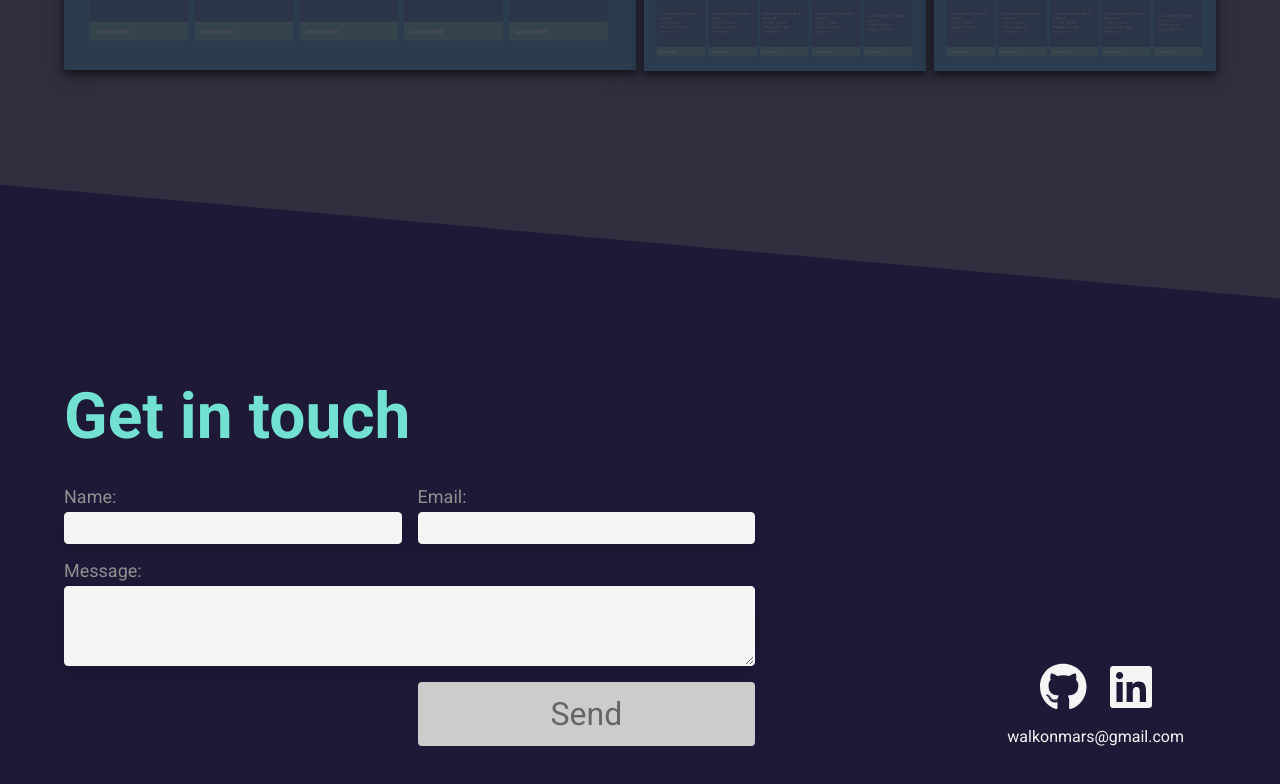
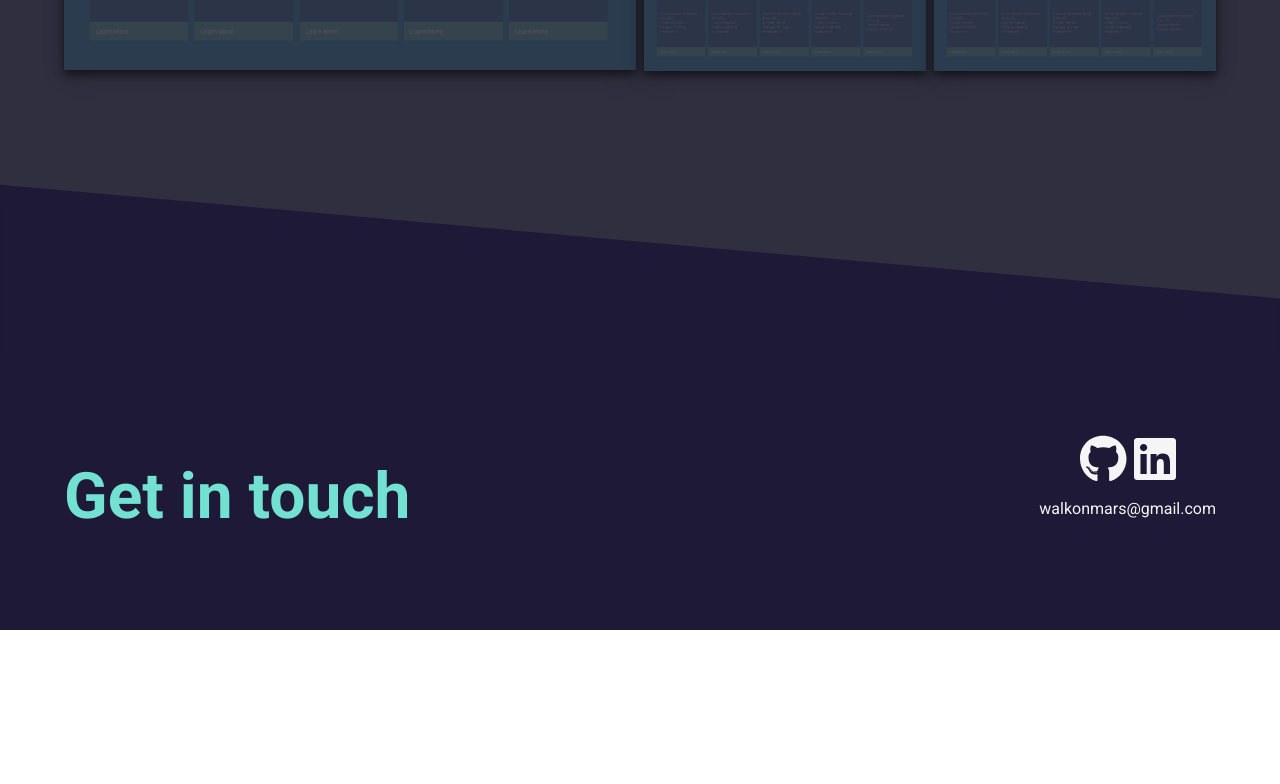
Before and after one commit to walkonmars36/portfolio-react-july-22, a React (Create React App) app: page / in a window 1280 px wide. Shown: the part 2202-2986 px from the top of the page. After the commit the page ends 2832 px from the top, so only its background shows below. Built offline with nearby package versions, Linux system fonts and the light colour scheme.

Commit message:
form removed

```diff
--- a/src/assets/sass/_mixins.scss
+++ b/src/assets/sass/_mixins.scss
@@ -2,6 +2,12 @@
 
 @mixin container {
   padding: 0 5%;
+}
+
+@mixin mq480($width: 30rem) {
+  @media (min-width: $width) {
+    @content;
+  }
 }
 
 @mixin mq($width: 48rem) {
--- a/src/components/Footer/Footer.jsx
+++ b/src/components/Footer/Footer.jsx
@@ -7,9 +7,7 @@ import {faGithub, faLinkedin} from "@fortawesome/free-brands-svg-icons";
 const Footer = () => {
   return (
     <div className="footer-content">
-      <div className="footer-content__contact-form">
-        <ContactForm />
-      </div>
+      <h2 className="footer-content__heading">Get in touch</h2>
 
       <div className="footer-content__links">
         <div className="footer-content__social-icons">
--- a/src/components/Footer/Footer.scss
+++ b/src/components/Footer/Footer.scss
@@ -5,33 +5,21 @@
 .footer-content {
   @include container;
   background-color: $color-dark-purple;
+  padding-top: 5em;
   padding-bottom: 5em;
 
-  @include mq {
-    // display: grid;
-    // grid-template-columns: repeat(6, 1fr);
-
-    // &__contact-form {
-    //   grid-column: 1 / span 3;
-    // }
-
-    &__contact-form {
-      width: 60%;
-    }
-
-    &__links {
-      align-self: end;
-      margin-right: 2rem;
-    }
-
+  @include mq480 {
     display: flex;
     justify-content: space-between;
   }
 
-  // p {
-  //   color: $color-grey-light;
-  //   font-size: 0.625rem;
-  // }
+  &__heading {
+    padding: 1.5rem 0 1rem 0;
+  }
+
+  &__links {
+    display: inline-block;
+  }
 
   &__email {
     text-align: center;
@@ -48,15 +36,11 @@
 
   &__social-icons {
     // @include container;
-    max-width: 7rem;
+    max-width: 6rem;
     display: flex;
     justify-content: space-between;
     align-items: center;
-    margin: 3rem auto 0;
-
-    @include mq {
-      max-width: 7rem;
-    }
+    margin: 0 auto;
   }
 }
 
@@ -69,14 +53,3 @@
     color: $color-green;
   }
 }
-
-// .copyright {
-//   &::before {
-//     content: "";
-//     display: block;
-//     height: 0.0625rem;
-//     background-color: rgba($color-light-purple, 0.75);
-//     margin: 4rem auto;
-//     width: 50%;
-//   }
-// }
```
